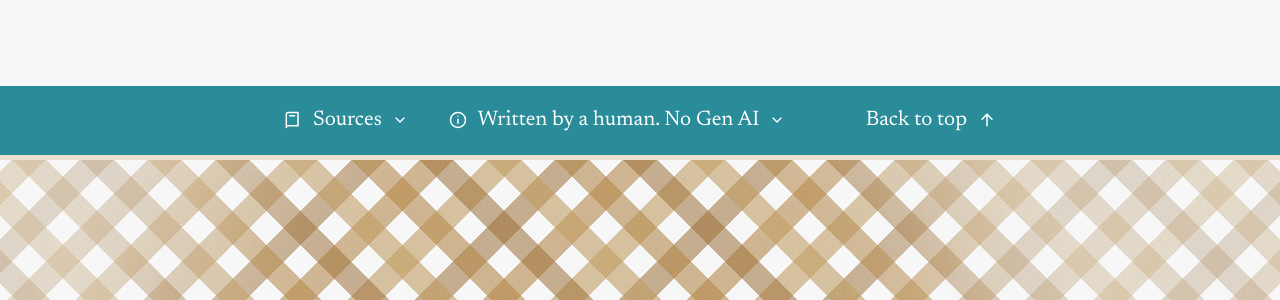
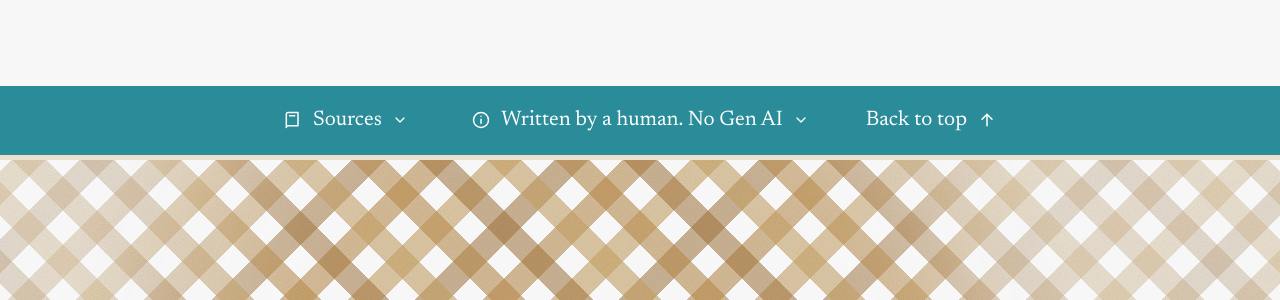
Before and after one commit to CristianValencia/CristianValencia.github.io, a Jekyll site: the page built from _posts/2026-11-04-lorem-ipsum.md, in a window 1280 px wide and 1400 px high, scrolled down 3592 px. Shown: the part 845-1145 px from the top of the window. Built offline with Jekyll 4.4.1, drawn with Linux system fonts in a browser that asks for light colours; our own code applies the rules of GitHub Pages for plain Markdown files.

Commit message:
Center the no-AI button on the page in the end stripe

```diff
--- a/_includes/post-end.html
+++ b/_includes/post-end.html
@@ -14,7 +14,7 @@
         <svg class="post-meta__chevron" width="16" height="16" viewBox="0 0 24 24" aria-hidden="true" focusable="false"><path d="m6 9 6 6 6-6"/></svg>
       </button>
       {%- endif %}
-      <button type="button" class="post-meta__btn" aria-expanded="false" aria-controls="post-ai-note" data-fold-toggle>
+      <button type="button" class="post-meta__btn post-end__ai" aria-expanded="false" aria-controls="post-ai-note" data-fold-toggle>
         <svg class="post-meta__icon" width="20" height="20" viewBox="0 0 24 24" aria-hidden="true" focusable="false"><circle cx="12" cy="12" r="9"/><path d="M12 11v5M12 7.5h.01"/></svg>
         Written by a human. No Gen AI
         <svg class="post-meta__chevron" width="16" height="16" viewBox="0 0 24 24" aria-hidden="true" focusable="false"><path d="m6 9 6 6 6-6"/></svg>
--- a/assets/css/main.css
+++ b/assets/css/main.css
@@ -1244,8 +1244,9 @@ a.card:hover {
 }
 
 /* Back to top sits at the right end of the end stripe's row. */
-.post-end__top {
-  margin-left: auto;
+.post-end__row > .post-end__top {
+  grid-column: 3;
+  justify-self: end;
 }
 
 .post-meta__btn[hidden] {
@@ -1639,11 +1640,22 @@ a.card:hover {
   box-sizing: content-box;
 }
 
+/* Three equal-sided columns: Sources on the left, the no-AI note centered
+   on the page (in line with the footer pill below), Back to top on the right. */
 .post-end__row {
-  display: flex;
-  flex-wrap: wrap;
+  display: grid;
+  grid-template-columns: 1fr auto 1fr;
   align-items: center;
   gap: 14px 40px;
+}
+
+.post-end__row > * {
+  justify-self: start;
+}
+
+.post-end__row > .post-end__ai {
+  grid-column: 2;
+  justify-self: center;
 }
 
 .post-end__sources {
@@ -1714,6 +1726,11 @@ a.card:hover {
   .post__body { font-size: 21px; }
   .prose blockquote { padding: 20px; }
   .post-end__inner { padding: 20px 16px; }
+  /* Phones: one per line, Back to top on the right of its own line. */
+  .post-end__row { grid-template-columns: minmax(0, 1fr); }
+  .post-end__row > *,
+  .post-end__row > .post-end__ai { grid-column: 1; justify-self: start; }
+  .post-end__row > .post-end__top { grid-column: 1; justify-self: end; }
 
   /* The journey runs down the left side, one stop under the other. */
   .jr-row { height: auto; }
```
